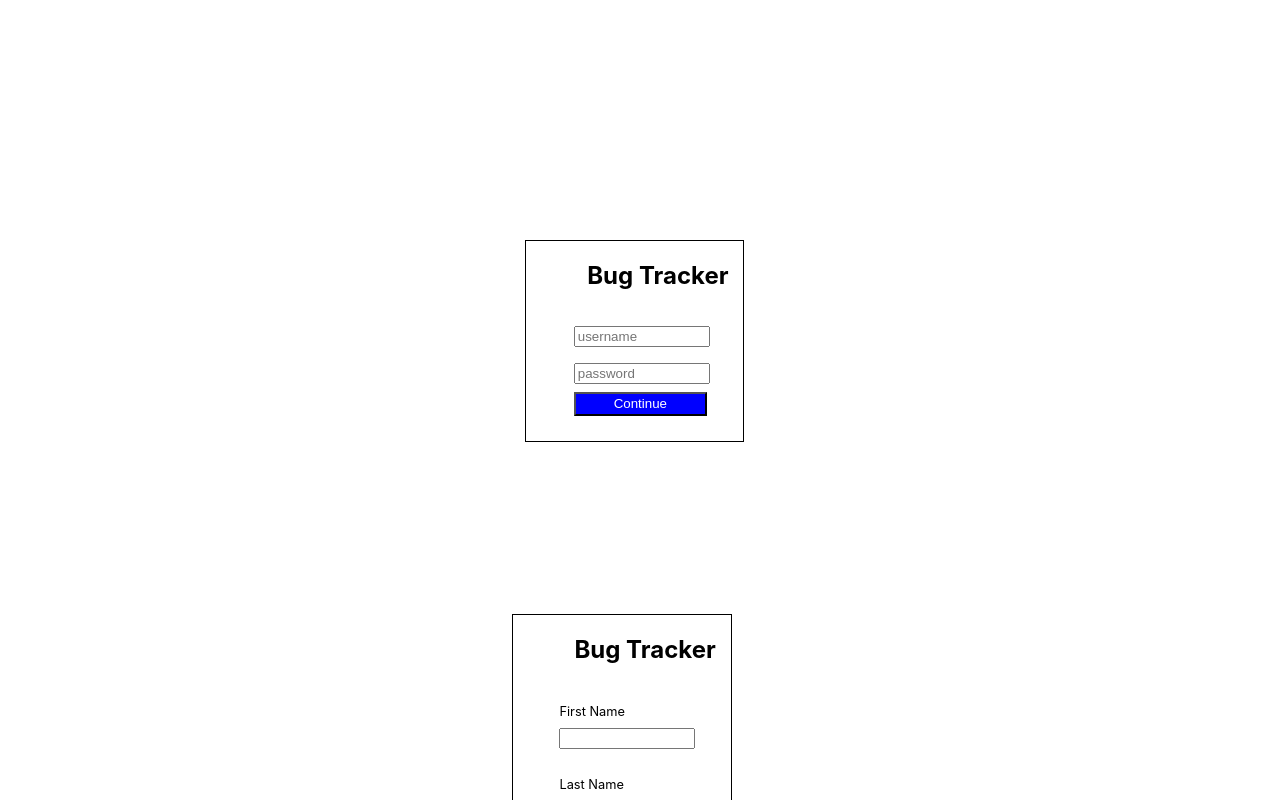
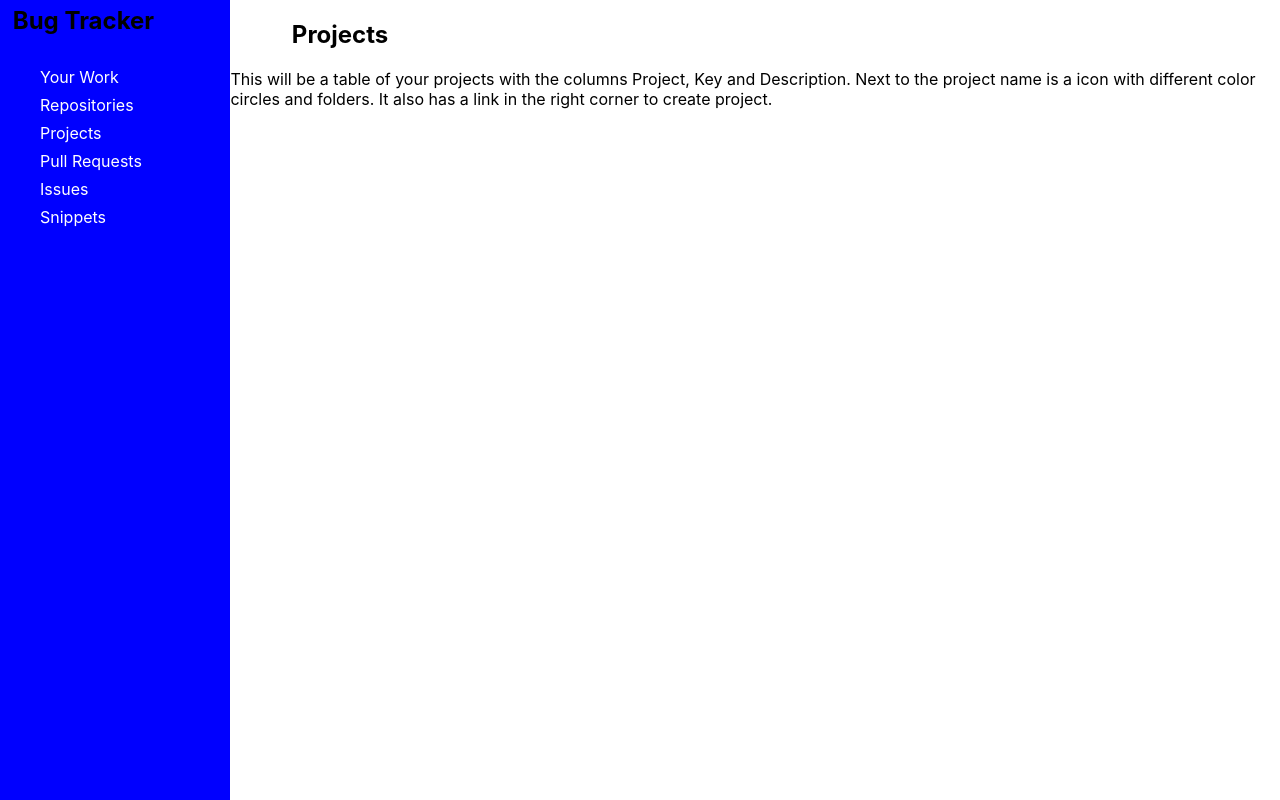
Before and after one commit to mwave317/bugTracker, a React (Create React App) app: page /projects in a window 1280 px wide. Shown: the top 800 px of the page. Built offline with nearby package versions, Linux system fonts and the light colour scheme.

Commit message:
Rearraged the app's main screen.Changed the layout of the App.css file.

```diff
--- a/src/App.css
+++ b/src/App.css
@@ -1,3 +1,25 @@
+/* Used throughtout app */
+
+.inline {
+  display: inline;
+}
+
+.hidden {
+  visibility: hidden;
+}
+
+.button  {
+  margin-left: .75em;
+}
+
+.error {
+  font-size: .75em;
+  color: red;
+  padding: 0;
+  margin:  0;
+}
+
+/* For login and Register  */
 
 .section {
   margin-top: 18vh;
@@ -13,36 +35,25 @@
   margin: 1vh 3.25vw;;
 }
 
-h2 {
-  margin-left: 4.8vw;
-}
-
-.box {
- margin-left: -.25vw;;
-}
-
-.label {
-  font-size: 1vw;
-}
-
-.error {
-  font-size: .75em;
-  color: red;
-  padding: 0;
-  margin:  0;
+.input {
+  margin-top: 1vh;
+  margin-bottom: 1vh;
+  width: 10vw;
 }
 
 .error-box {
   border: 1px solid red;
 }
 
-.field {
-  padding: .5em;
+.button {
+  height: 3vh;
+  width: 10.4vw;
+  margin-left: 0;
+  background-color: blue;
+  color: white;
 }
 
-.button  {
-  margin-left: .75em;
-}
+/* For login */
 
 .login-section {
   height: 25vh;
@@ -54,14 +65,8 @@ h2 {
   padding-left: .50vw;
 }
 
-.input {
-  margin-top: 1vh;
-  margin-bottom: 1vh;
-  width: 10vw;
-}
-
-.inline {
-  display: inline;
+h2 {
+  margin-left: 4.8vw;
 }
 
 .legal {
@@ -75,28 +80,49 @@ h2 {
   padding-right: 4em;
 }
 
-.button {
-  height: 3vh;
-  width: 10.4vw;
-  margin-left: 0;
-  background-color: blue;
-  color: white;
+.box {
+ margin-left: -.25vw;;
 }
+
+.field {
+  padding: .5em;
+}
+
+/* For Register */
 
 .createUser {
   margin-top: 2vh;
   margin-left: .33vw;
 }
 
+.label {
+  font-size: 1vw;
+}
+
+/* Nav */
+
+.nav-h2 {
+  margin: .5vw .5vw 4vh 1vw; /* margin: 2vw 3vw to have it inline with the Your Work h2 */
+}
+
 a {
   text-decoration: none;
   color: white;
 }
+
 li {
   list-style: none;
+  text-decoration: none;
+  color: white;
 }
 
-.wrapper {
+.link {
+  margin-bottom: 1vh;
+}
+
+/* Home */
+
+.aside {
   display: grid;
   grid-template-columns:  18vw 1fr;
   height: 100vh;
@@ -108,10 +134,7 @@ li {
 
 }
 
+/* Issues */
 #centered-toggle-button {
   outline: none;
 }
-
-.hidden {
-  visibility: hidden;
-}
--- a/src/App.js
+++ b/src/App.js
@@ -1,13 +1,13 @@
 import React from 'react';
 import './App.css';
-import Login from './components/Login';
-import Register from  './components/Register';
+// import Login from './components/Login';
+import Home from './components/Home';
 
 function App() {
   return (
-    <div className="App">
-      <Login />
-      <Register/>
+    <div>
+      {/* <Login /> */}
+      <Home/>
     </div>
   );
 }
--- a/src/components/Home.js
+++ b/src/components/Home.js
@@ -1,11 +1,34 @@
 import React from 'react';
 import Nav from './Nav';
-import Register from './Register';
+import { BrowserRouter, Switch, Route, Router } from 'react-router-dom';
+import createBrowserHistory from 'history/createBrowserHistory';
+import Projects from './Projects';
+import Repositories from './Repositories';
+import YourWork from './YourWork';
+import Issues from './Issues';
+import '../App.css';
 
 const Home = () => {
+    const newHistory = createBrowserHistory();
     return (
-        <div>
-           <Register/>
+        <div className="wrapper">
+           <BrowserRouter>
+                <Router history={newHistory}>
+                    <div  className="aside">
+                        <Nav/>
+                    <div className="content">
+                        <Switch>
+                            <Route path="/yourwork"><YourWork /></Route>
+                            <Route path="/repositories"><Repositories /></Route>
+                            <Route path="/projects"><Projects /></Route>
+                            <Route path="/username">Load component Pull Requests</Route>
+                            <Route path="/issues"><Issues /></Route>
+                            <Route path="/username">Load component Snippets</Route>
+                        </Switch>
+                    </div>
+                    </div>
+                </Router>
+            </BrowserRouter>
         </div>
     )
 }
--- a/src/components/Login.js
+++ b/src/components/Login.js
@@ -23,7 +23,7 @@ const Login = () => {
             username: userData.username,
             password: userData.password,
 
-        }).then((res) => console.log('This is the res from the handlesubmit', res))
+        }).then((res) => console.log('This is the res from the handlesubmit', res.data))
         .catch(err => console.log('Are you seeing this', err));
 
         setUsername(''); // Added just to clear the inputs for username  and password before redirect.
--- a/src/components/Nav.js
+++ b/src/components/Nav.js
@@ -1,22 +1,12 @@
 import React from 'react';
-import { BrowserRouter, Link, Switch, Route, Router } from 'react-router-dom';
-import createBrowserHistory from 'history/createBrowserHistory';
+import { Link } from 'react-router-dom';
 import '../App.css';
-import Projects from './Projects';
-import Repositories from './Repositories';
-import YourWork from './YourWork';
-import Issues from './Issues';
-
 
 const Nav = () => {
-
-    const newHistory = createBrowserHistory();
     return (
 
-        <div className="wrapper">
-            <BrowserRouter>
-                <Router history={newHistory}>
-                    <nav className="aside">
+        <div>
+            <h2 className="nav-h2">Bug Tracker</h2>
             <ul>
                 <li className="link"><Link to="/yourwork">Your Work</Link></li>
                 <li className="link"><Link to="/repositories">Repositories</Link></li>
@@ -25,21 +15,6 @@ const Nav = () => {
                 <li className="link"><Link to="Issues">Issues</Link></li>
                 <li className="link"><Link to="snippets">Snippets</Link></li>
             </ul>
-                    </nav>
-                    <div className="content">
-                        <Switch>
-                            <Route exact path="/yourwork"><YourWork /></Route>
-                            <Route path="/repositories"><Repositories /></Route>
-                            <Route path="/projects"><Projects /></Route>
-                            <Route path="/username">Load component Pull Requests</Route>
-                            <Route path="/issues"><Issues /></Route>
-                            <Route path="/username">Load component Snippets</Route>
-                        </Switch>
-                    </div>
-                </Router>
-            </BrowserRouter>
-
-
         </div>
     );
 }
--- a/src/components/TicketModal.js
+++ b/src/components/TicketModal.js
@@ -56,7 +56,7 @@ const TicketModal = () => {
     };
     return (
         <div className={!close ? "modal" : "hidden"}>
-            <h2>New Ticket</h2>
+            <h2 className="ticket-h2">New Ticket</h2>
             <div className="actions">
                 <form onSubmit={ticketModalSubmit}>
                     <label>Summary:</label>
--- a/src/css/ticketModal.css
+++ b/src/css/ticketModal.css
@@ -21,14 +21,14 @@
       box-shadow: 1rem 0 0 rgba(black, 0.2);
     }
 
-    h2 {
+    .ticket-h2 {
       border-bottom: 1px solid #ccc;
       padding: 1rem;
       margin: 0;
     }
-    .content {
+    /* .modal-content {
       padding: 1rem;
-    }
+    } */
     .actions {
       border-top: 1px solid #ccc;
       padding: 0.5rem 5rem;
```
Lines whose indentation alone changed are shown as unchanged.
